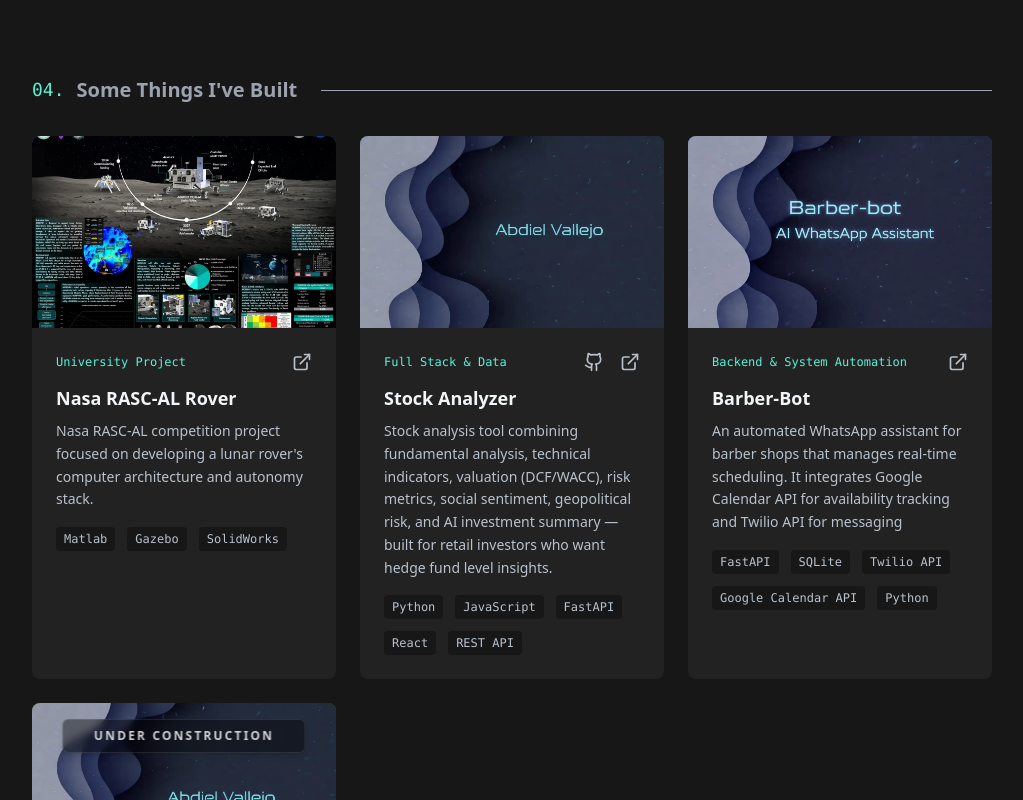
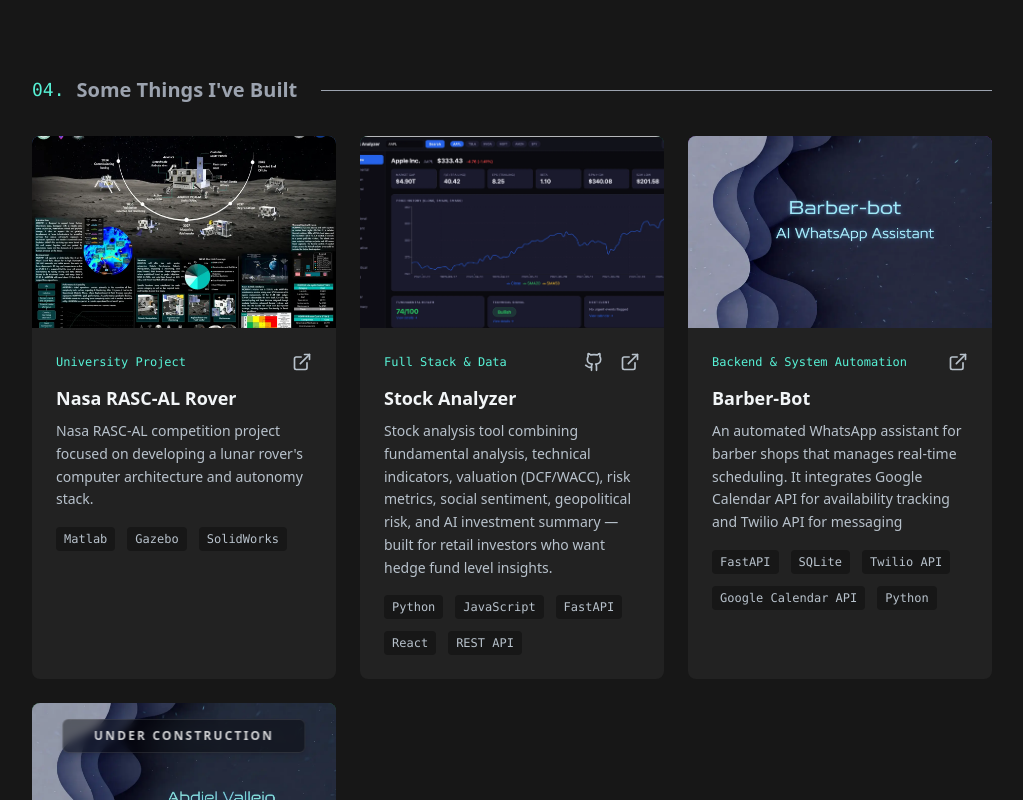
Before and after one commit to Abdielo23/abdiel-portfolio, a React (Vite) app: page / in a window 1280 px wide. Shown: the part 1860-2660 px from the top of the page, without its empty margins (128-1151 px from the left). Built offline with nearby package versions, Linux system fonts and the light colour scheme.

Commit message:
stock analyzer screenshot

```diff
--- a/src/components/Projects.jsx
+++ b/src/components/Projects.jsx
@@ -23,7 +23,7 @@ const PROJECTS = [
     tech: ["Python", "JavaScript", "FastAPI", "React", "REST API"],
     type: "Full Stack & Data",
     color: "bg-emerald-700",
-    image: asset("website.webp"),
+    image: asset("stock-analyzer.webp"),
     imageWidth: 1200,
     imageHeight: 800,
     link: "https://github.com/Abdielo23/stock-analyzer",
```
Also changed, not shown: public/stock-analyzer.webp (added).
